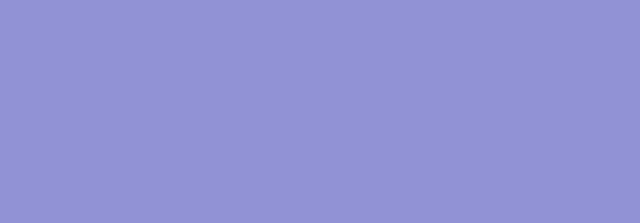
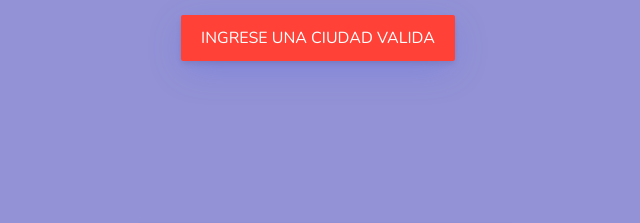
Before and after one commit to Matcadiaz/Entrega-numero-1---Proyecto-final, a plain HTML site: page index.html in a window 1280 px wide. Both pictures are taken after a click on the button "Enviar". Shown: the top 223 px of the page, without its empty margins (322-962 px from the left). Drawn offline with nearby package versions, Linux system fonts and the light colour scheme.

Commit message:
agregando toastify al proyecto

```diff
--- a/css/style.css
+++ b/css/style.css
@@ -5,7 +5,7 @@
     font-family: 'Nunito', sans-serif;
 }
 
-body {
+.body-wrapper {
     display: flex;
     justify-content: center;
     align-items: center;
--- a/index.html
+++ b/index.html
@@ -8,10 +8,12 @@
     <link rel="preconnect" href="https://fonts.gstatic.com" crossorigin>
     <link href="https://fonts.googleapis.com/css2?family=Montserrat:ital,wght@1,300&family=Nunito:wght@300&family=Roboto:ital@0;1&display=swap" rel="stylesheet">
     <link href='https://unpkg.com/boxicons@2.0.9/css/boxicons.min.css' rel='stylesheet'>
+    <link rel="stylesheet" type="text/css" href="https://cdn.jsdelivr.net/npm/toastify-js/src/toastify.min.css">
     <link rel="stylesheet" href="./css/style.css">
     <title>Weather app</title>
 </head>
 <body>
+    <div class="body-wrapper">
         <div class="wrapper">
             <h1><i class="bx bx-left-arrow-alt" id="arrow"></i>Weather app</h1>
             <section class="contenedor" id="section" >
@@ -56,6 +58,8 @@
                 </div>
             </section>
         </div>
+    </div>
+    <script type="text/javascript" src="https://cdn.jsdelivr.net/npm/toastify-js"></script>
     <script src="main.js"></script>
 </body>
 </html>
--- a/main.js
+++ b/main.js
@@ -19,7 +19,7 @@ function buscarCiudad(ciudad){
 
 function pedirCiudad(){
     let input = document.getElementById("input");
-    return input.value !== "" ? input.value.toLowerCase() : alert(`Ingrese una ciudad valida`); //modificamos la estrucutra convencional del "if" a una sintaxis mas reducida, reduciendo líneas de código y mejorando la legibilidad.
+    return input.value !== "" ? input.value.toLowerCase() : mostrarToast(`INGRESE UNA CIUDAD VALIDA`); //modificamos la estrucutra convencional del "if" a una sintaxis mas reducida, reduciendo líneas de código y mejorando la legibilidad.
 }
 
 
@@ -43,6 +43,15 @@ function cambiarPantalla(){
     wrapper.classList.toggle("active");
 }
 
+function mostrarToast(texto){
+    Toastify({
+        text: texto,
+        gravity: "top",
+        position: "center",
+        backgroundColor: "linear-gradient(to right, #ff4137, #ff4137)",
+      }).showToast();
+}
+
 let button = document.getElementById("button");
 button.addEventListener("click", (e)=>{
         let resultado = pedirCiudad();
@@ -51,7 +60,7 @@ button.addEventListener("click", (e)=>{
         } else {
             let ciudad = buscarCiudad(resultado);
             if (ciudad == undefined){
-                return alert(`No se encontró esa ciudad`);
+                mostrarToast("NO SE ENCONTRÓ LA CIUDAD");
             } else{
                 mostrarHTML(ciudad);
                 cambiarPantalla();
@@ -59,6 +68,5 @@ button.addEventListener("click", (e)=>{
         }
     })
 
-
 let arrow = document.getElementById("arrow");
 arrow.addEventListener("click", cambiarPantalla);
```
Lines whose indentation alone changed are shown as unchanged.
